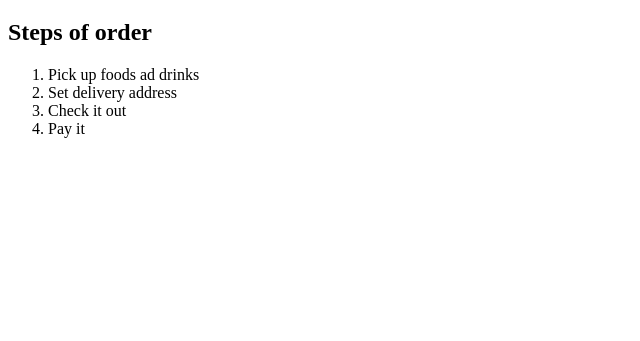
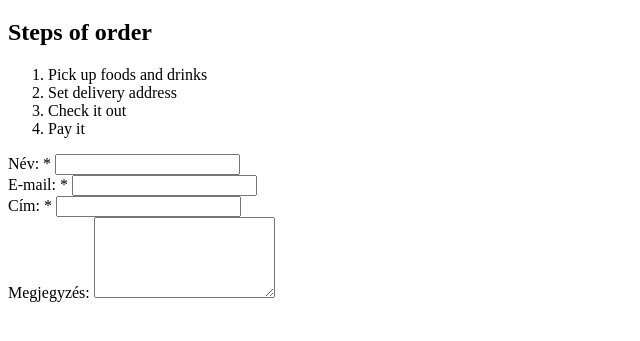
Before and after one commit to RauschNita/pub_burgers, a plain HTML site: page delivery.html in a window 1280 px wide. Shown: the part 61-402 px from the top of the page, without its empty margins (0-640 px from the left). Drawn offline with Linux system fonts and the light colour scheme.

Commit message:
add form with label

```diff
--- a/delivery.html
+++ b/delivery.html
@@ -9,11 +9,32 @@
     <h1>Kraken Pub & Burgers</h1>
     <h2>Steps of order</h2>
     <ol>
-        <li>Pick up foods ad drinks</li>
+        <li>Pick up foods and drinks</li>
         <li>Set delivery address</li>
         <li>Check it out</li>
         <li>Pay it</li>
     </ol>
+    <div class="container">
+        <form>
+            <div>
+                <label for="name">Név: *</label>
+                <input id="name" name="name" type="text" required>
+            </div>
+            <div>
+                <label for="email">E-mail: *</label>
+                <input id="email" name="email" type="email" required>
+            </div>
+            <div>
+                <label for="address">Cím: *</label>
+                <input id="address" name="address" type="text" required>
+            </div>
+            <div>
+                <label for="comment">Megjegyzés:</label>
+                 <textarea id="comment" name="comment" rows="5"></textarea>
+            </div>
+        </form>
+
+    </div>
 
 </body>
 </html>
```
